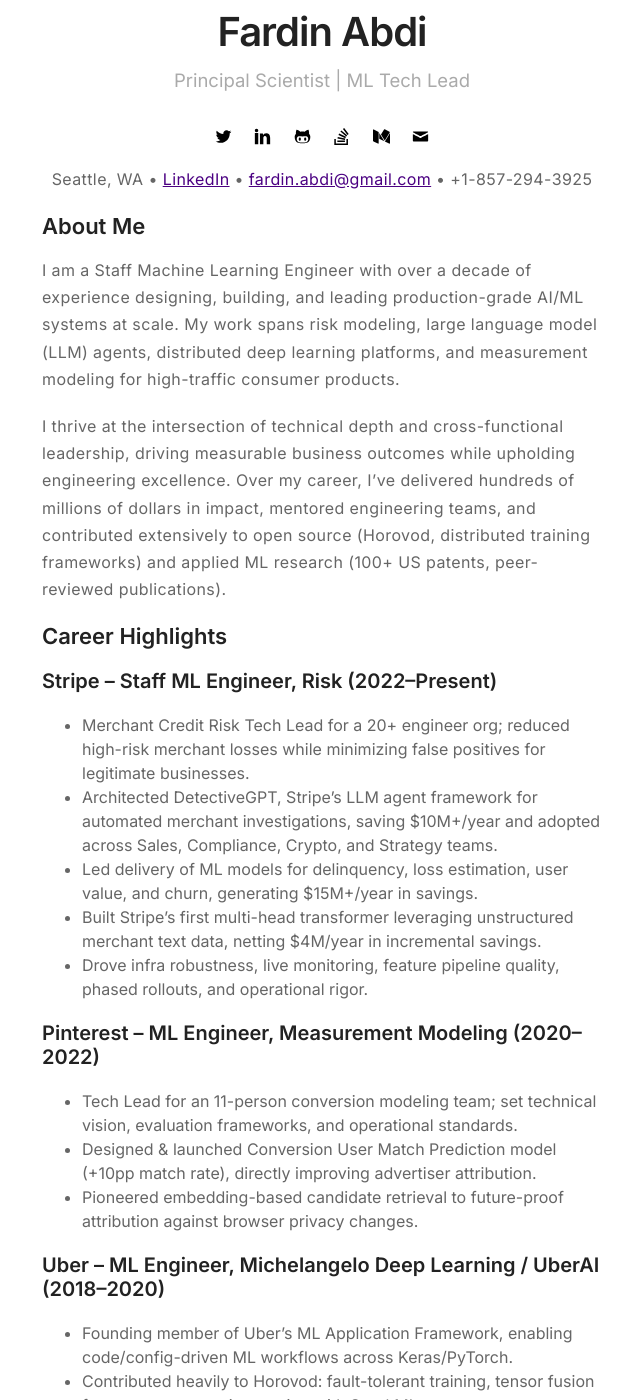
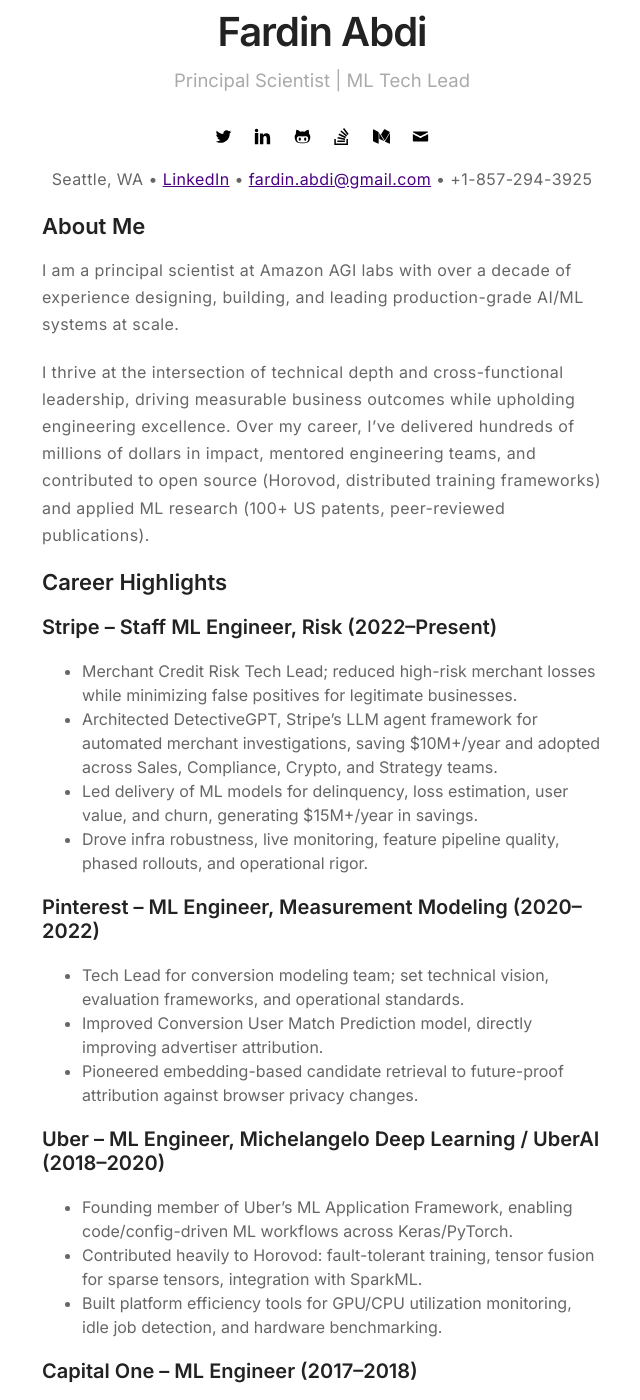
Before and after one commit to abditag2/abditag2.github.io, a Jekyll site: the page built from index.md, in a window 1280 px wide and 1400 px high, scrolled down 314 px. Shown: the whole window, without its empty margins (318-958 px from the left). Built offline with Jekyll 4.4.1, drawn with Linux system fonts in a browser that asks for light colours; some of the changed text lies outside the part shown.

Commit message:
Update index.md

```diff
--- a/index.md
+++ b/index.md
@@ -8,21 +8,20 @@
 </p>
 
 ## About Me
-I am a Staff Machine Learning Engineer with over a decade of experience designing, building, and leading production-grade AI/ML systems at scale. My work spans risk modeling, large language model (LLM) agents, distributed deep learning platforms, and measurement modeling for high-traffic consumer products.
+I am a principal scientist at Amazon AGI labs with over a decade of experience designing, building, and leading production-grade AI/ML systems at scale.
 
-I thrive at the intersection of technical depth and cross-functional leadership, driving measurable business outcomes while upholding engineering excellence. Over my career, I’ve delivered hundreds of millions of dollars in impact, mentored engineering teams, and contributed extensively to open source (Horovod, distributed training frameworks) and applied ML research (100+ US patents, peer-reviewed publications).
+I thrive at the intersection of technical depth and cross-functional leadership, driving measurable business outcomes while upholding engineering excellence. Over my career, I’ve delivered hundreds of millions of dollars in impact, mentored engineering teams, and contributed to open source (Horovod, distributed training frameworks) and applied ML research (100+ US patents, peer-reviewed publications).
 
 ## Career Highlights
 ### Stripe – Staff ML Engineer, Risk (2022–Present)
-- Merchant Credit Risk Tech Lead for a 20+ engineer org; reduced high-risk merchant losses while minimizing false positives for legitimate businesses.
+- Merchant Credit Risk Tech Lead; reduced high-risk merchant losses while minimizing false positives for legitimate businesses.
 - Architected DetectiveGPT, Stripe’s LLM agent framework for automated merchant investigations, saving $10M+/year and adopted across Sales, Compliance, Crypto, and Strategy teams.
 - Led delivery of ML models for delinquency, loss estimation, user value, and churn, generating $15M+/year in savings.
-- Built Stripe’s first multi-head transformer leveraging unstructured merchant text data, netting $4M/year in incremental savings.
 - Drove infra robustness, live monitoring, feature pipeline quality, phased rollouts, and operational rigor.
 
 ### Pinterest – ML Engineer, Measurement Modeling (2020–2022)
-- Tech Lead for an 11-person conversion modeling team; set technical vision, evaluation frameworks, and operational standards.
-- Designed & launched Conversion User Match Prediction model (+10pp match rate), directly improving advertiser attribution.
+- Tech Lead for conversion modeling team; set technical vision, evaluation frameworks, and operational standards.
+- Improved Conversion User Match Prediction model, directly improving advertiser attribution.
 - Pioneered embedding-based candidate retrieval to future-proof attribution against browser privacy changes.
 
 ### Uber – ML Engineer, Michelangelo Deep Learning / UberAI (2018–2020)
@@ -45,10 +44,3 @@
 - Winner, Qualcomm Innovation Fellowship (2014, $100K).
 - Finalist, Qualcomm Innovation Fellowship (2016).
 - Outstanding Student Award, University of Tehran (Top 5%).
-
-## Expertise
-**ML Specialties:** Risk modeling, LLM agents, distributed training (Horovod, MPI), embedding retrieval, time-series modeling.
-
-**Languages/Frameworks:** Python, PyTorch, TensorFlow, Keras, SparkML, C/C++.
-
-**Systems/Infra:** Distributed systems design, GPU/CPU utilization optimization, production ML deployment, experimentation platforms.
```
